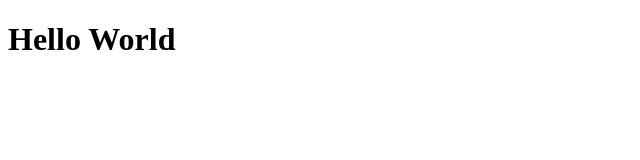
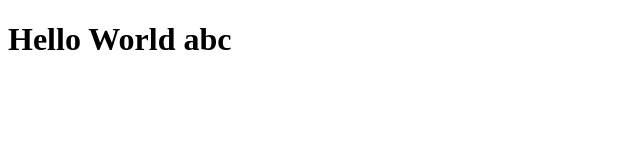
Before and after one commit to nscc-josephine/nscc-frontend, a plain HTML site: page index.html in a window 1280 px wide. Shown: the full height of the page, 0-640 px from the left. Drawn offline with Linux system fonts and the light colour scheme.

Commit message:
test 2910

```diff
--- a/index.html
+++ b/index.html
@@ -5,6 +5,6 @@
     <title>NSCC</title>
   </head>
   <body>
-    <h1>Hello World</h1>
+    <h1>Hello World abc</h1>
   </body>
 </html>
```
